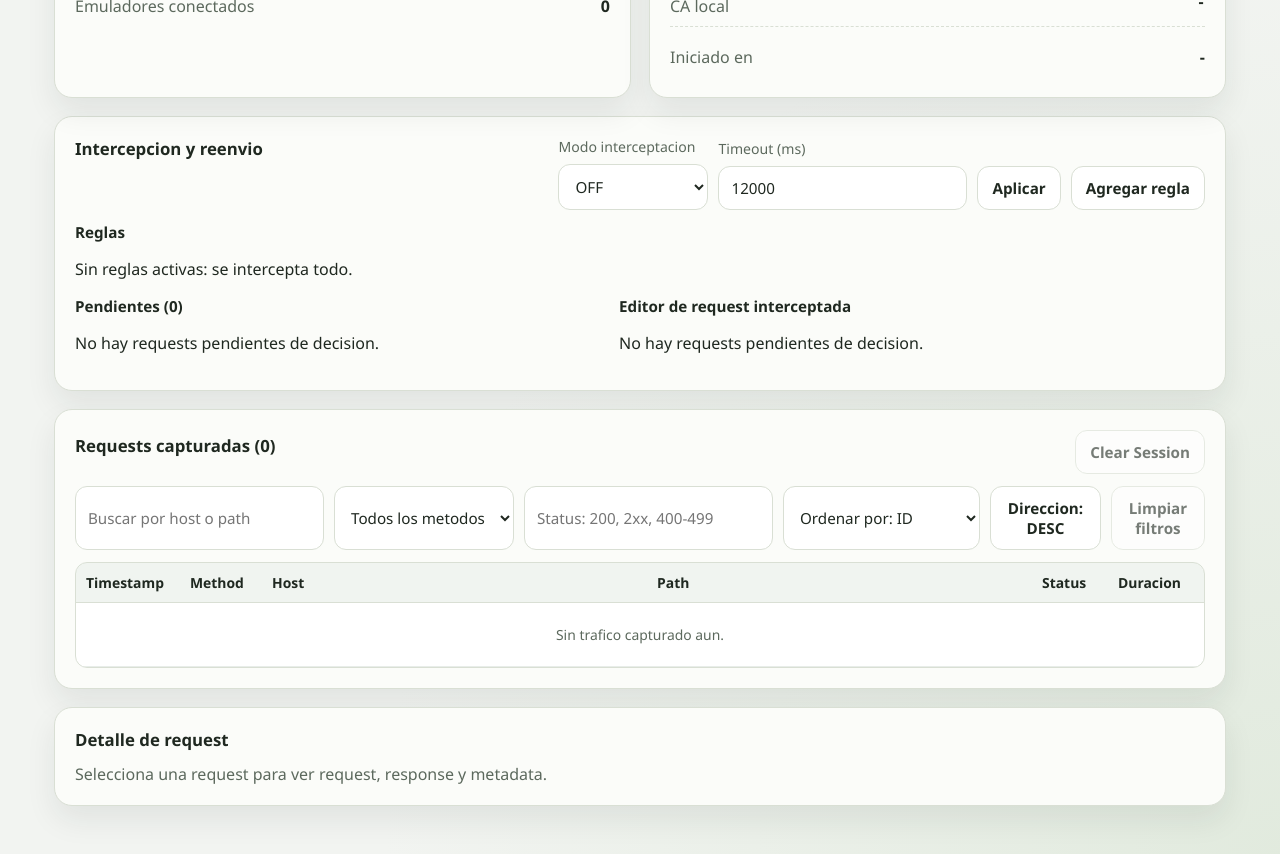
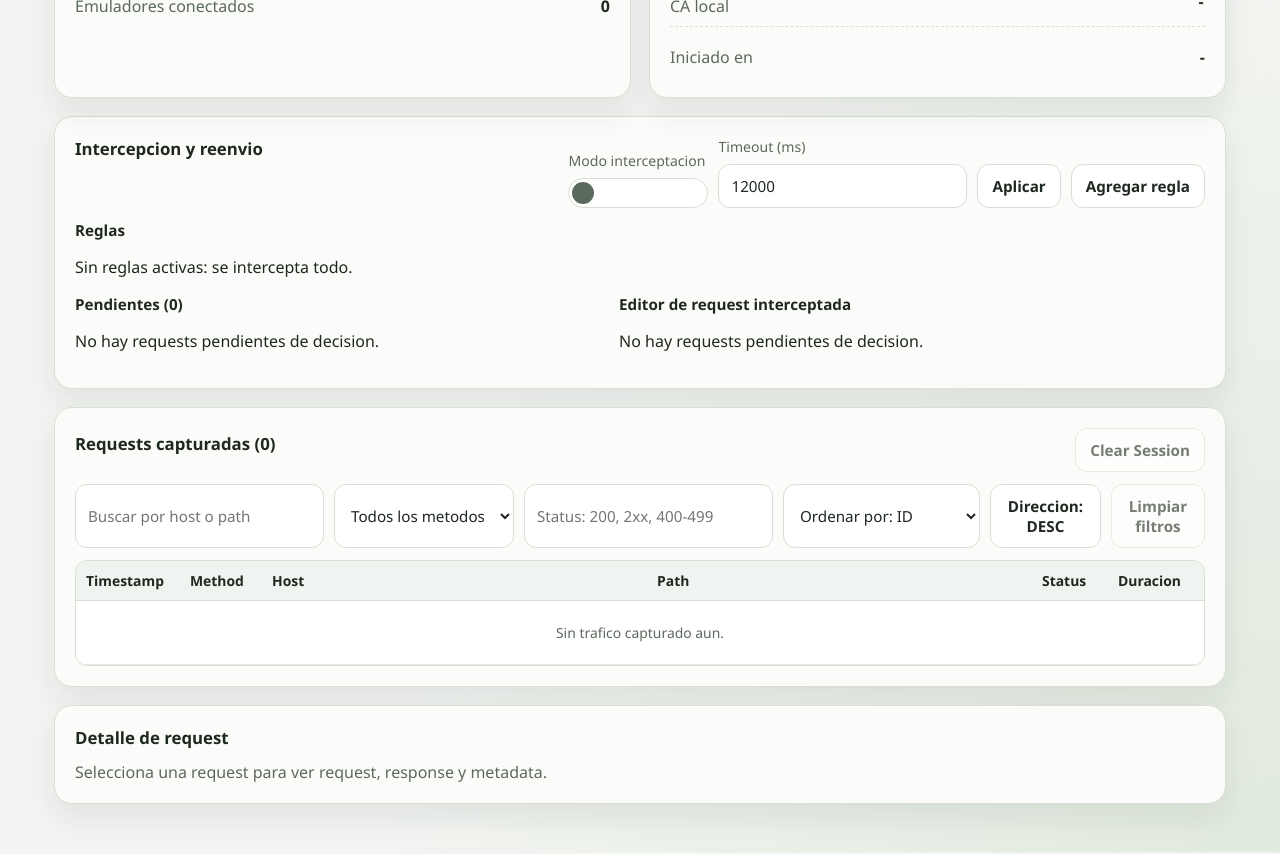
Before and after one commit to DerSarco/httprequesttracer_matecode, a React (Vite) app: page / in a window 1280 px wide. Shown: the part 860-1714 px from the top of the page. Built offline with nearby package versions, Linux system fonts and the light colour scheme.

Commit message:
feat: replace interception mode select with toggle switch

```diff
--- a/src/App.css
+++ b/src/App.css
@@ -363,6 +363,68 @@ h3 {
 
 .interception-controls label {
   min-width: 140px;
+}
+
+.switch-field {
+  min-width: 140px;
+  display: flex;
+  flex-direction: column;
+  gap: 8px;
+  font-size: 0.88rem;
+  color: var(--muted);
+}
+
+.toggle-switch {
+  position: relative;
+  width: 54px;
+  height: 30px;
+  display: inline-flex;
+}
+
+.toggle-switch input {
+  opacity: 0;
+  width: 0;
+  height: 0;
+}
+
+.toggle-slider {
+  position: absolute;
+  inset: 0;
+  border-radius: 999px;
+  border: 1px solid var(--border);
+  background: var(--surface-alt);
+  transition: background 180ms ease, border-color 180ms ease;
+}
+
+.toggle-slider::before {
+  content: "";
+  position: absolute;
+  width: 22px;
+  height: 22px;
+  left: 3px;
+  top: 3px;
+  border-radius: 50%;
+  background: var(--muted);
+  transition: transform 180ms ease, background 180ms ease;
+}
+
+.toggle-switch input:checked + .toggle-slider {
+  background: var(--brand);
+  border-color: var(--brand);
+}
+
+.toggle-switch input:checked + .toggle-slider::before {
+  transform: translateX(24px);
+  background: #ffffff;
+}
+
+.toggle-switch input:focus-visible + .toggle-slider {
+  outline: 2px solid var(--info);
+  outline-offset: 2px;
+}
+
+.toggle-switch input:disabled + .toggle-slider {
+  opacity: 0.6;
 }
 
 .interception-controls input,
--- a/src/App.tsx
+++ b/src/App.tsx
@@ -1517,17 +1517,20 @@ function App() {
         <div className="interception-header">
           <h2>{texts.interceptionTitle}</h2>
           <div className="interception-controls">
-            <label>
-              {texts.interceptionEnabled}
-              <select
-                value={interception?.enabled ? "on" : "off"}
-                disabled={busy || interceptBusy}
-                onChange={(event) => handleApplyInterceptionConfig(event.target.value === "on")}
-              >
-                <option value="off">OFF</option>
-                <option value="on">ON</option>
-              </select>
-            </label>
+            <div className="switch-field">
+              <span>{texts.interceptionEnabled}</span>
+              <label className="toggle-switch">
+                <input
+                  type="checkbox"
+                  role="switch"
+                  checked={Boolean(interception?.enabled)}
+                  disabled={busy || interceptBusy}
+                  onChange={(event) => handleApplyInterceptionConfig(event.target.checked)}
+                  aria-label={texts.interceptionEnabled}
+                />
+                <span className="toggle-slider" aria-hidden="true" />
+              </label>
+            </div>
             <label>
               {texts.interceptionTimeout}
               <input
```
